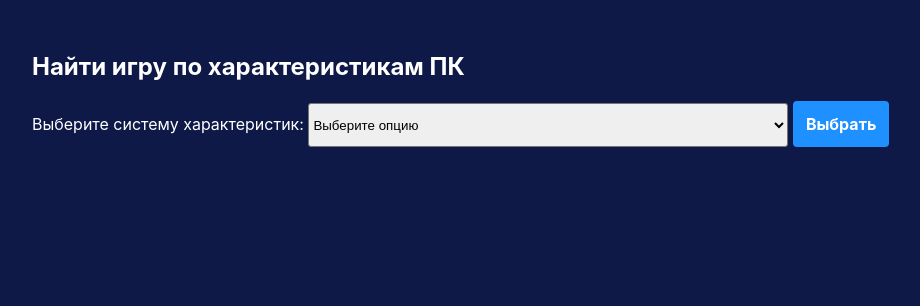
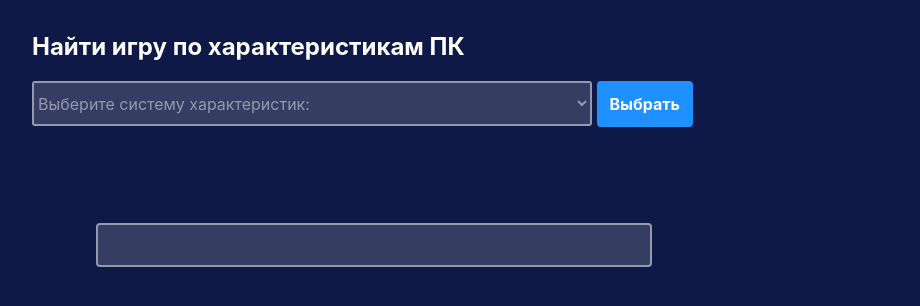
Before and after one commit to Lyaysan2/GameForYou, a Django app: page /syst_char_games/ in a window 1280 px wide. Shown: the part 64-370 px from the top of the page, without its empty margins (32-952 px from the left). Run offline with Django 4.2, Linux system fonts and the light colour scheme; a user stored in the database is signed in; tables that the repository leaves empty hold one stand-in row (values such as "Sample post"); parts of the project's set-up code (start-up, migrations or seed data) failed here and were passed over.

Commit message:
Syst char games page done

```diff
--- a/static/css/base.css
+++ b/static/css/base.css
@@ -13,6 +13,10 @@ a{
     text-decoration: none;
     padding: 0 4px;
     font-size: 16px;
+}
+
+h1, h2, h3, h4, h5, p{
+    margin: 0 0 10px;
 }
 
 a:active, a:hover{
@@ -37,9 +41,15 @@ a:active, a:hover{
 }
 
 .select{
-    width: 60vh;
+    width: 70vh;
     border-radius: 3px;
-    height: 44px;
+    height: 45px;
+    background-color: #353D62;
+    border: 2px solid #939AB0;
+    color: #939AB0;
+    font-family: Inter;
+    font-size: 16px;
+    margin-top: 10px;
 }
 
 .header{
@@ -63,3 +73,66 @@ a:active, a:hover{
     padding-left: 8vh;
     padding-right: 8vh;
 }
+
+.content_games{
+    display: flex;
+    flex-direction: row;
+    justify-content: space-between;
+}
+
+.content_left{
+    display: flex;
+    flex-direction: column;
+    width: 50%;
+    height: fit-content;
+    background-color: #353D62;
+    border: 2px solid #939AB0;
+    border-radius: 4px;
+    padding: 20px;
+}
+
+.content_right{
+    display: flex;
+    flex-direction: column;
+}
+
+.list{
+    display: flex;
+    flex-direction: column;
+    background-color: #262D4F;
+    border: none;
+    border-radius: 8px;
+    gap: 20px;
+    list-style-type: none;
+    margin: 0 0 0 5vh;
+    padding: 20px;
+}
+
+.list_game{
+    background-color: #353D62;
+    padding: 20px;
+    border: none;
+    border-radius: 8px;
+}
+
+.link{
+    color: #1E90FF;
+    margin: 0 0 10px;
+    padding: 0;
+}
+
+.game_info_block{
+    width: 100%;
+    display: flex;
+    flex-direction: row;
+    justify-content: space-between;
+    align-items: center;
+}
+
+.pagination{
+    display: flex;
+    flex-direction: row;
+    justify-content:end;
+    margin-bottom: 30px;
+    margin-top: 30px;
+}
--- a/web/templates/web/syst_char_games.html
+++ b/web/templates/web/syst_char_games.html
@@ -3,9 +3,8 @@
 <h2>Найти игру по характеристикам ПК</h2>
 <form method="GET">
     {% csrf_token %}
-    <label for="syst_char">Выберите систему характеристик:</label>
     <select name="syst_char" id="syst_char" class="select" data-placeholder="Выберите из списка">
-        <option selected="true" disabled="disabled" class="select">Выберите опцию</option>
+        <option selected="true" disabled="disabled" class="select">Выберите систему характеристик:</option>
         {% for syst_char in syst_char_by_user %}
         <option class="select" value="{{ syst_char.id }}">{{ syst_char.os }}, {{ syst_char.processor }}, {{ syst_char.memory }} GB,
             {{ syst_char.graphics }}, {{ syst_char.directx }}, {{ syst_char.storage }} GB
@@ -14,6 +13,9 @@
     </select>
     <button type="submit" class="btn">Выбрать</button>
 </form>
+    <div class="content">
+    <div class="content_games">
+    <div class="content_left">
         {% if selected_syst_char is not None %}
             <h3>Вы выбрали:</h3>
             ОС: {{ selected_syst_char.os }}<br>
```
Also changed, not shown: other parts of web/templates/web/syst_char_games.html (+24 -17 lines). Lines whose indentation alone changed are shown as unchanged.
